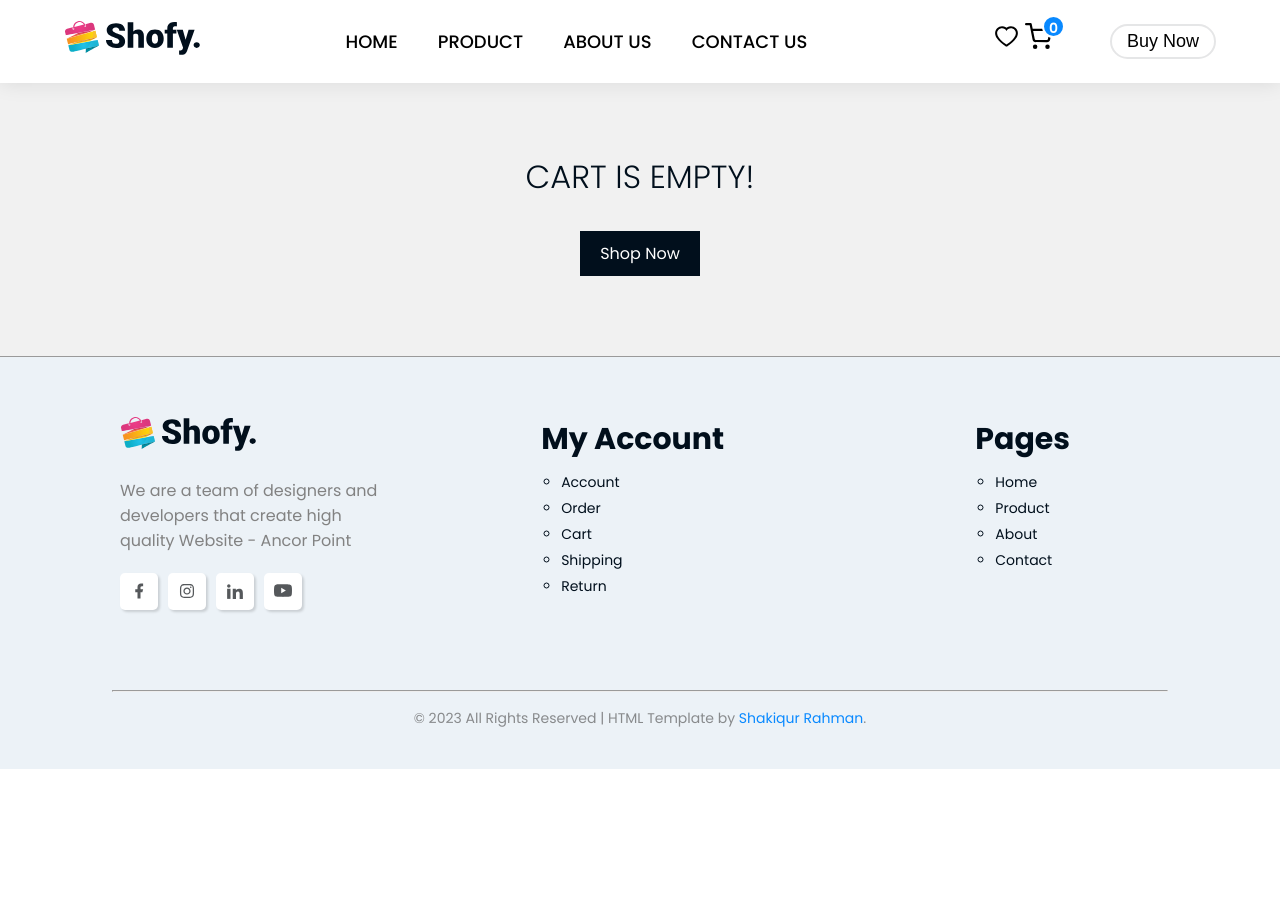
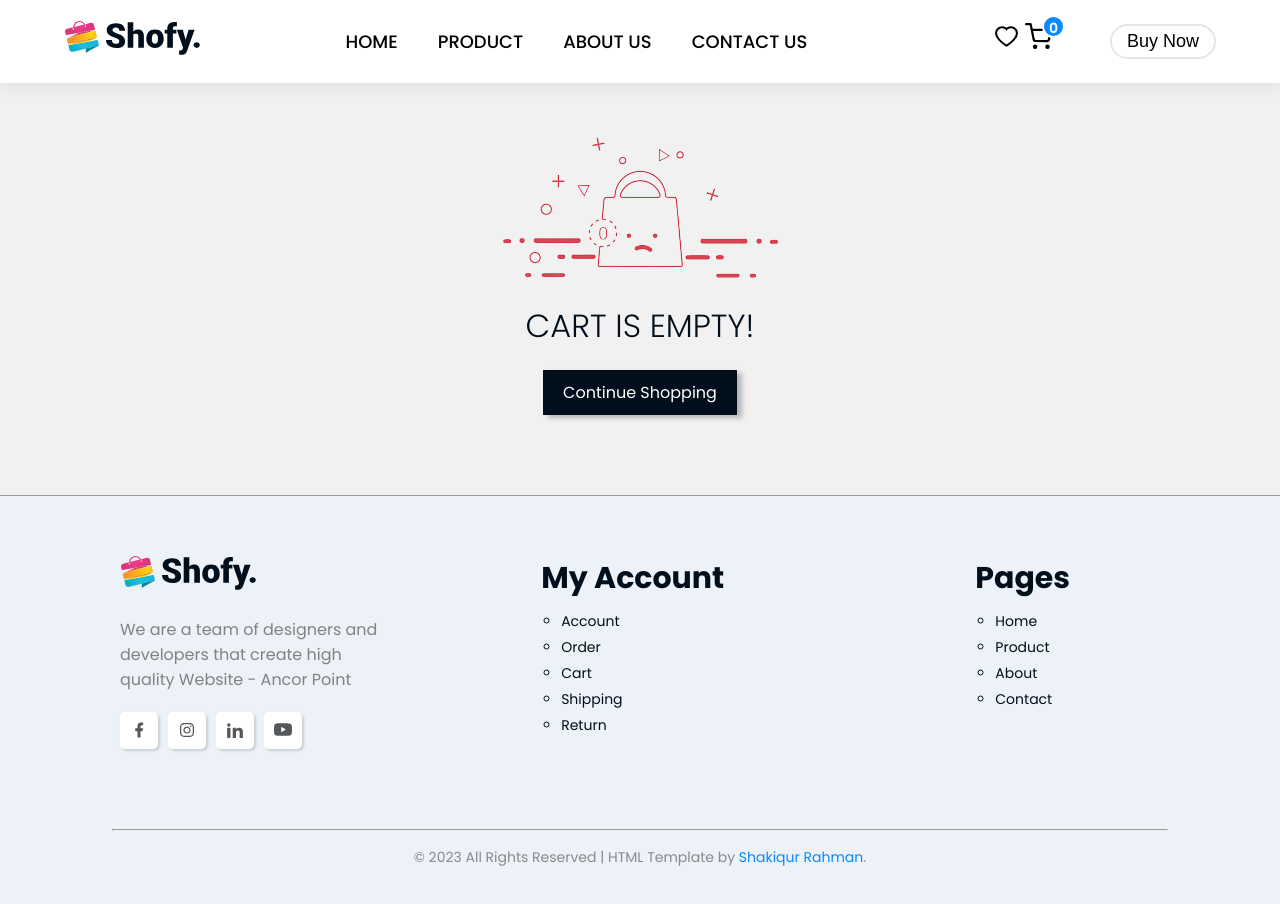
Before and after one commit to Shakiqurrahman/shofy-ecommerce, a React (Vite) app: page /cart in a window 1280 px wide. Shown: the top 904 px of the page. Before the commit the page ends 800 px from the top, so only its background shows below. Built offline with nearby package versions, Linux system fonts and the light colour scheme; a web font is replaced by a local one.

Commit message:
commited

```diff
--- a/src/pages/Cart/Cart.css
+++ b/src/pages/Cart/Cart.css
@@ -5,8 +5,6 @@
 }
 
 .cart-container .empty-cart {
-    margin-top: 30px;
-    /* margin-left: 45%; */
     display: flex;
     flex-direction: column;
     align-items: center;
@@ -17,15 +15,16 @@
     color: #010f1c;
     text-transform: uppercase;
     font-weight: 300;
-    margin-bottom: 30px;
+    margin-top: 10px;
+    margin-bottom: 20px;
 }
 
 .cart-container .empty-cart .empty-btn{
-    /* margin-left: 80px; */
     color: white;
     padding: 10px 20px;
     background-color: #010f1c;
     transition: .3s;
+    box-shadow: rgba(0, 0, 0, 0.25) 5px 3px 5px;
 }
 
 .cart-container .empty-cart .empty-btn:hover {
--- a/src/pages/Cart/Cart.jsx
+++ b/src/pages/Cart/Cart.jsx
@@ -60,9 +60,10 @@ const Cart = () => {
     <section className="cart-container">
       {cart.length === 0 && (
         <div className="empty-cart">
+          <img src="/images/empty.png" alt="" />
           <h2>Cart is Empty!</h2>
           <Link className="empty-btn" to="/product">
-            Shop Now
+            Continue Shopping
           </Link>
         </div>
       )}
```
Also changed, not shown: public/images/empty.png (added).
